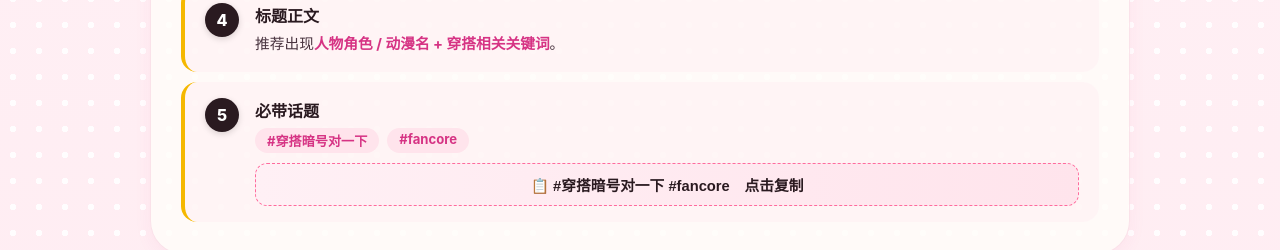
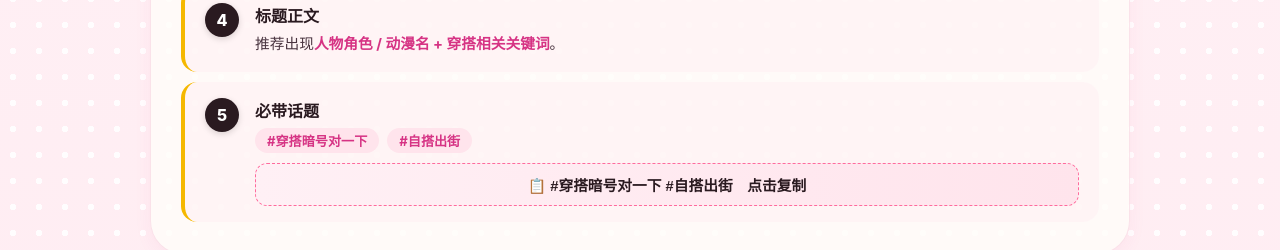
Before and after one commit to myoni113/fancore-brief, a Vue app: page / in a window 1280 px wide. Shown: the part 1100-1350 px from the top of the page. Built offline with nearby package versions, Linux system fonts and the light colour scheme.

Commit message:
feat: 抓取笔记封面+标题，卡片化展示，精简排版

```diff
--- a/src/pages/HomeV2.vue
+++ b/src/pages/HomeV2.vue
@@ -90,11 +90,11 @@
           <h4>必带话题</h4>
           <div class="tags-inline">
             <span class="tag-pill">#穿搭暗号对一下</span>
-            <span class="tag-pill">#fancore</span>
+            <span class="tag-pill">#自搭出街</span>
           </div>
           <button class="copy-hashtags" type="button" @click="copyHashtags">
             <span v-if="copyState === 'copied'">✅ 已复制！去发布粘上吧</span>
-            <span v-else>📋 #穿搭暗号对一下 #fancore　点击复制</span>
+            <span v-else>📋 #穿搭暗号对一下 #自搭出街　点击复制</span>
           </button>
         </div></div>
       </div>
@@ -326,7 +326,7 @@ const row2Cores = [
 
 const copyState = ref<'idle' | 'copied'>('idle')
 function copyHashtags() {
-  const text = '#穿搭暗号对一下 #fancore'
+  const text = '#穿搭暗号对一下 #自搭出街'
   const done = () => { copyState.value = 'copied'; setTimeout(() => (copyState.value = 'idle'), 2000) }
   if (navigator.clipboard && window.isSecureContext) {
     navigator.clipboard.writeText(text).then(done).catch(() => fallback(text, done))
```
Also changed, not shown: .cowork.json, .cowork/memory.md.
